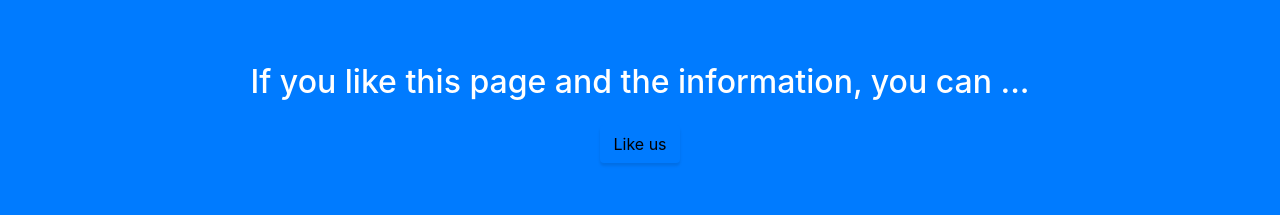
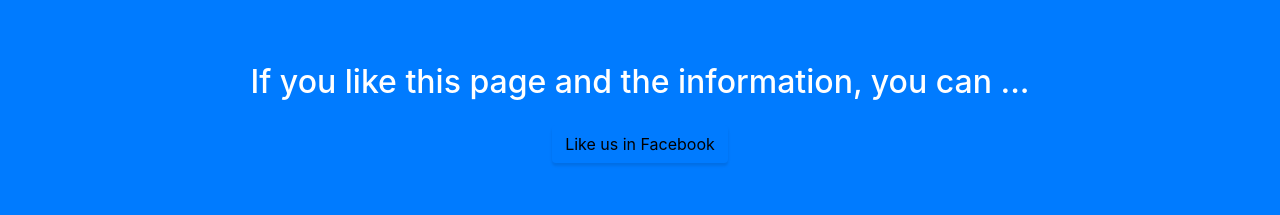
Before and after one commit to Fifoza/fifoza.github.io, a website with bundled scripts: page index.html in a window 1280 px wide. Shown: the part 4360-4575 px from the top of the page. Built offline with nearby package versions, Linux system fonts and the light colour scheme.

Commit message:
Add files via upload

```diff
--- a/index.html
+++ b/index.html
@@ -310,9 +310,9 @@
           }(document, 'script', 'facebook-jssdk'));
         </script>
         <h2 class="mb-4">If you like this page and the information, you can ... </h2>
-        <button class="btn bg-primary">Like us</button>
+
         <div class="fb-like" data-href="https://www.fifoza.github.io" data-layout="standard" data-action="like"
-          data-show-faces="true">
+          data-show-faces="true"><button class="btn bg-primary">Like us in Facebook</button>
         </div>
 
       </div>
```
